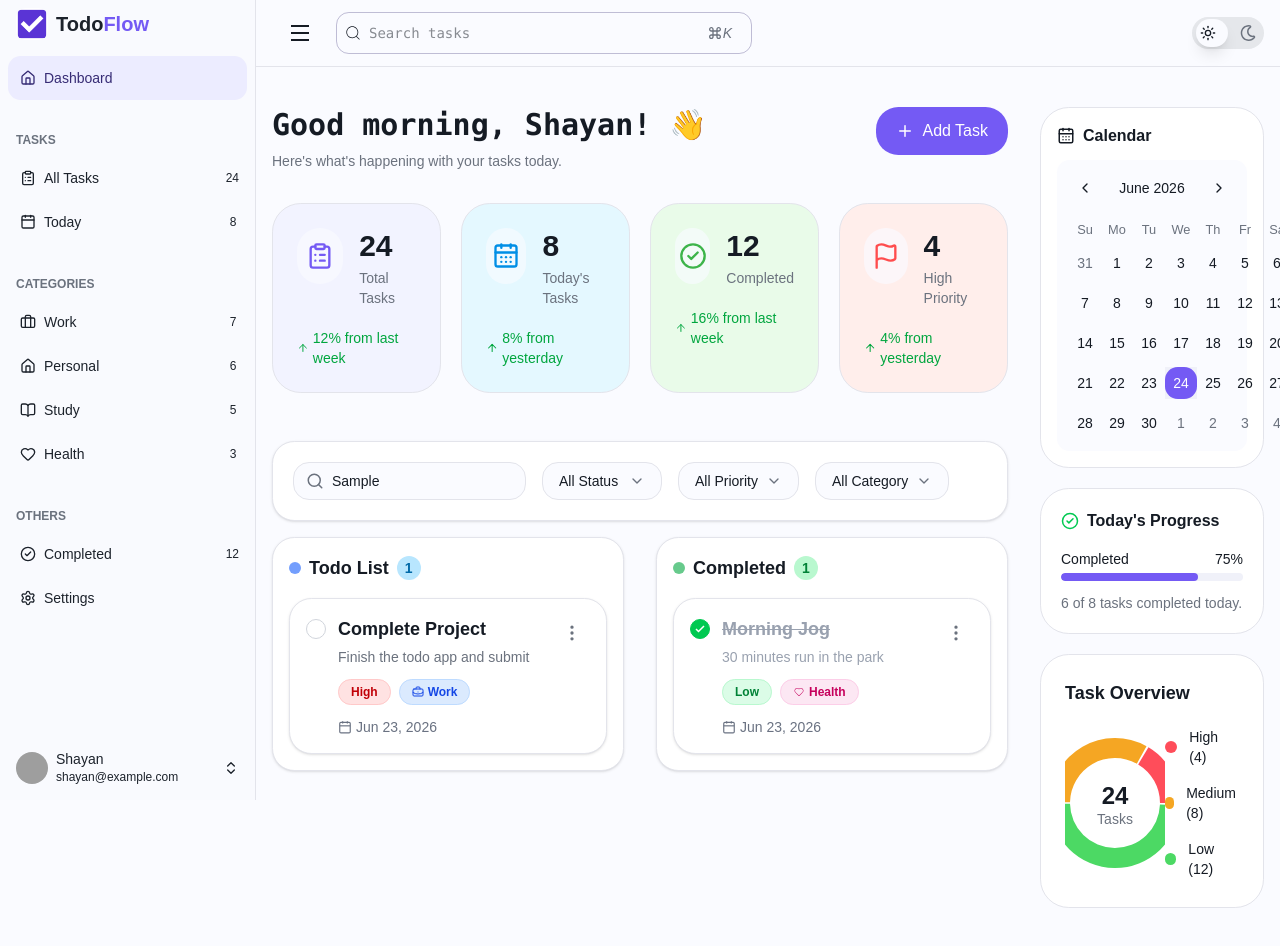
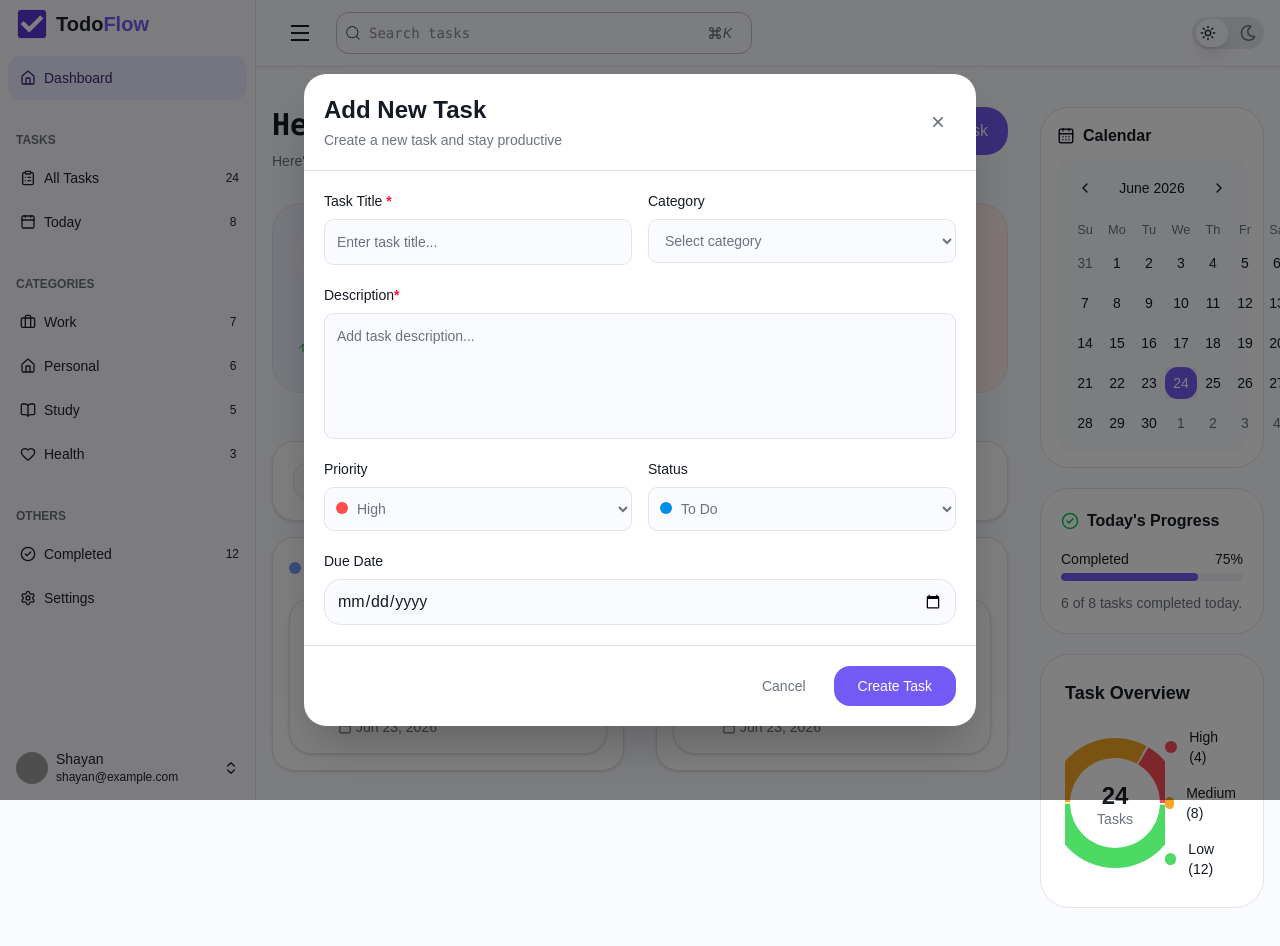
Before and after one commit to shayanabdullah/full-stack-todo-frontend, a React app: page / in a window 1280 px wide. Both pictures are taken after typing "Sample" into the empty fields and a click on the button "Add Task". Built offline with nearby package versions, Linux system fonts and the light colour scheme; grey boxes are pictures that could not be loaded; the HTML template or start-up script is replaced by a standard one.

Commit message:
add Task  modal done

```diff
--- /dev/null
+++ b/src/components/AddNewTask.jsx
@@ -0,0 +1,163 @@
+
+import { RiCloseLine } from "react-icons/ri";
+
+const AddNewTask = ({ isOpen, setIsOpen }) => {
+  if (!isOpen) return null;
+
+  return (
+    <div className="fixed inset-0 flex items-center justify-center z-50">
+      <div className="fixed inset-0 bg-black/50 dark:bg-black/70 z-20 " onClick={() => setIsOpen(false)} />
+         <div className="bg-card text-card-foreground rounded-xl shadow-2xl w-full max-w-2xl overflow-hidden relative z-30">
+          {/* Task Header */}
+          <div className="p-5 border-b border-border flex items-center justify-between">
+            <div>
+              <h2 className="text-2xl font-bold">Add New Task</h2>
+              <p className="text-muted-foreground text-sm mt-1">
+                Create a new task and stay productive
+              </p>
+            </div>
+            <button
+              onClick={() => setIsOpen(false)}
+              className="p-2 hover:bg-muted rounded-lg transition-colors"
+            >
+              <RiCloseLine className="text-xl text-muted-foreground" />
+            </button>
+          </div>
+
+          {/* Modal Body */}
+          <div className="p-5 overflow-y-auto max-h-[70vh] space-y-5">
+            {/* First Row: Task Title & Category */}
+            <div className="grid grid-cols-2 gap-x-4">
+              <div className="flex flex-col gap-y-2">
+                <label
+                  htmlFor="task"
+                  className="font-medium text-foreground text-sm"
+                >
+                  Task Title{" "}
+                  <span className="text-destructive font-bold">*</span>
+                </label>
+                <input
+                  type="text"
+                  name="task"
+                  id="task"
+                  placeholder="Enter task title..."
+                  className="py-3 px-3 rounded-sm text-sm border border-input bg-background text-foreground placeholder:text-muted-foreground focus:outline-none focus:ring-2 focus:ring-ring focus:border-transparent transition-all"
+                />
+              </div>
+
+              <div className="flex flex-col gap-y-2">
+                <label
+                  htmlFor="category"
+                  className="font-medium text-foreground text-sm"
+                >
+                  Category
+                </label>
+                <select
+                  id="category"
+                  className="py-3 px-3 rounded-sm text-sm border border-input bg-background text-muted-foreground focus:outline-none focus:ring-2 focus:ring-ring focus:border-transparent transition-all cursor-pointer"
+                >
+                  <option value="">Select category</option>
+                  <option value="personal">Personal</option>
+                  <option value="work">Work</option>
+                  <option value="study">Study</option>
+                  <option value="health">Health</option>
+                </select>
+              </div>
+            </div>
+
+            {/* Description */}
+            <div className="flex flex-col gap-y-2">
+              <label
+                htmlFor="description"
+                className="font-medium text-foreground text-sm"
+              >
+                Description
+                  <span className="text-destructive font-bold">*</span>
+              </label>
+              <textarea
+                id="description"
+                rows="5"
+                maxLength={80}
+                placeholder="Add task description..."
+                className="py-3 px-3 rounded-sm text-sm border border-input bg-background text-foreground placeholder:text-muted-foreground focus:outline-none focus:ring-2 focus:ring-ring focus:border-transparent transition-all resize-none"
+              />
+            </div>
+
+            {/* Second Row: Priority & Status */}
+            <div className="grid grid-cols-2 gap-x-4">
+              <div className="flex flex-col gap-y-2 relative">
+
+                  <span className="absolute top-[60%] left-3 w-3 h-3 rounded-full bg-(--stat-red-icon) z-10"/>
+                <label
+                  htmlFor="priority"
+                  className="font-medium text-foreground text-sm"
+                >
+                  Priority
+                </label>
+                <select
+                  id="priority"
+                  className="py-3 px-7 rounded-sm text-sm border border-input bg-background text-muted-foreground focus:outline-none focus:ring-2 focus:ring-ring focus:border-transparent transition-all cursor-pointer"
+                >
+                  <option value="high">High</option>
+                  <option value="medium">Medium</option>
+                  <option value="low">Low</option>
+                </select>
+              </div>
+
+              <div className="flex flex-col gap-y-2 relative">
+                <label
+                  htmlFor="status"
+                  className="font-medium text-foreground text-sm"
+                >
+                  Status
+                </label>
+                  <span className="absolute top-[60%] left-3 w-3 h-3 rounded-full bg-(--stat-blue-icon) z-10"/>
+                <select
+                  id="status"
+                  className="py-3 px-7 rounded-sm text-sm border border-input bg-background text-muted-foreground focus:outline-none focus:ring-2 focus:ring-ring focus:border-transparent transition-all cursor-pointer"
+                >
+
+                  <option value="pending">To Do</option>
+                  <option value="completed">Completed</option>
+                </select>
+              </div>
+            </div>
+
+            {/* Due Date */}
+            <div className="flex flex-col gap-y-2">
+              <label
+                htmlFor="dueDate"
+                className="font-medium text-foreground text-sm"
+              >
+                Due Date
+              </label>
+              <div className="relative">
+                <input
+                  type="date"
+                  id="dueDate"
+                  className="w-full py-2.5 px-3 rounded-lg border border-input bg-background text-foreground focus:outline-none focus:ring-2 focus:ring-ring focus:border-transparent transition-all"
+                />
+
+              </div>
+            </div>
+
+          </div>
+
+          {/* Footer */}
+          <div className="p-5 border-t border-border flex items-center justify-end gap-3">
+            <button
+              onClick={() => setIsOpen(false)}
+              className="px-4 py-2 text-sm font-medium text-muted-foreground hover:text-foreground hover:bg-muted rounded-lg transition-colors"
+            >
+              Cancel
+            </button>
+            <button className="px-6 py-2.5 text-sm font-medium bg-primary text-primary-foreground rounded-lg hover:opacity-90 transition-opacity">
+              Create Task
+            </button>
+          </div>
+        </div>
+    </div>
+  );
+};
+
+export default AddNewTask;
--- a/src/components/pages/Dashboard.jsx
+++ b/src/components/pages/Dashboard.jsx
@@ -11,9 +11,11 @@ import React, { useState } from "react";
 import { Calendar } from "../ui/calendar";
 import PieChartMy from "./../PieChart";
 import TodoDisplay from "../TodoDisplay";
+import AddNewTask from "../AddNewTask";
 
 const Dashboard = () => {
   const [date, setDate] = useState(new Date());
+  const [isOpen, setIsOpen] = useState(false);
 
   const stats = [
     {
@@ -57,7 +59,7 @@ const Dashboard = () => {
           <div className="flex justify-between items-start">
             <div>
               <h1 className="text-3xl font-semibold font-mono">
-                Good morning, Shayan! 👋
+                Hey, Shayan! 👋
               </h1>
 
               <p className="text-muted-foreground mt-2 text-sm">
@@ -65,7 +67,7 @@ const Dashboard = () => {
               </p>
             </div>
 
-            <button className="flex items-center gap-2 bg-primary text-white px-5 py-3 rounded-xl hover:opacity-90 transition">
+            <button onClick={()=> setIsOpen(true)} className="flex items-center gap-2 bg-primary text-white px-5 py-3 rounded-xl hover:opacity-90 transition cursor-pointer">
               <Plus size={18} />
               Add Task
             </button>
@@ -156,6 +158,9 @@ const Dashboard = () => {
           </div>
         </div>
       </div>
+      {
+        isOpen && <AddNewTask isOpen={isOpen} setIsOpen={setIsOpen} />
+      }
     </div>
   );
 };
```
Also changed, not shown: src/components/DashboardLayout.jsx (+56 -59 lines), src/components/TaskHeader.jsx (line endings or trailing spaces).
